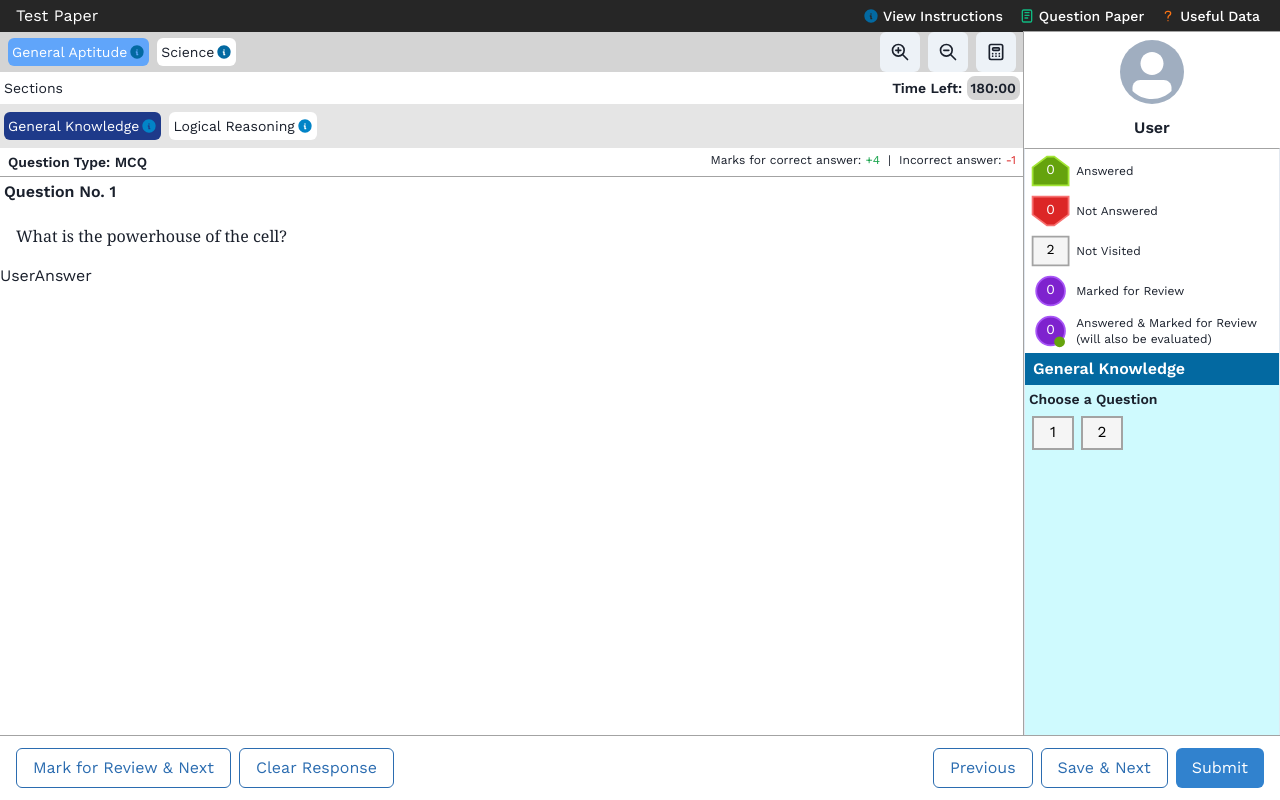
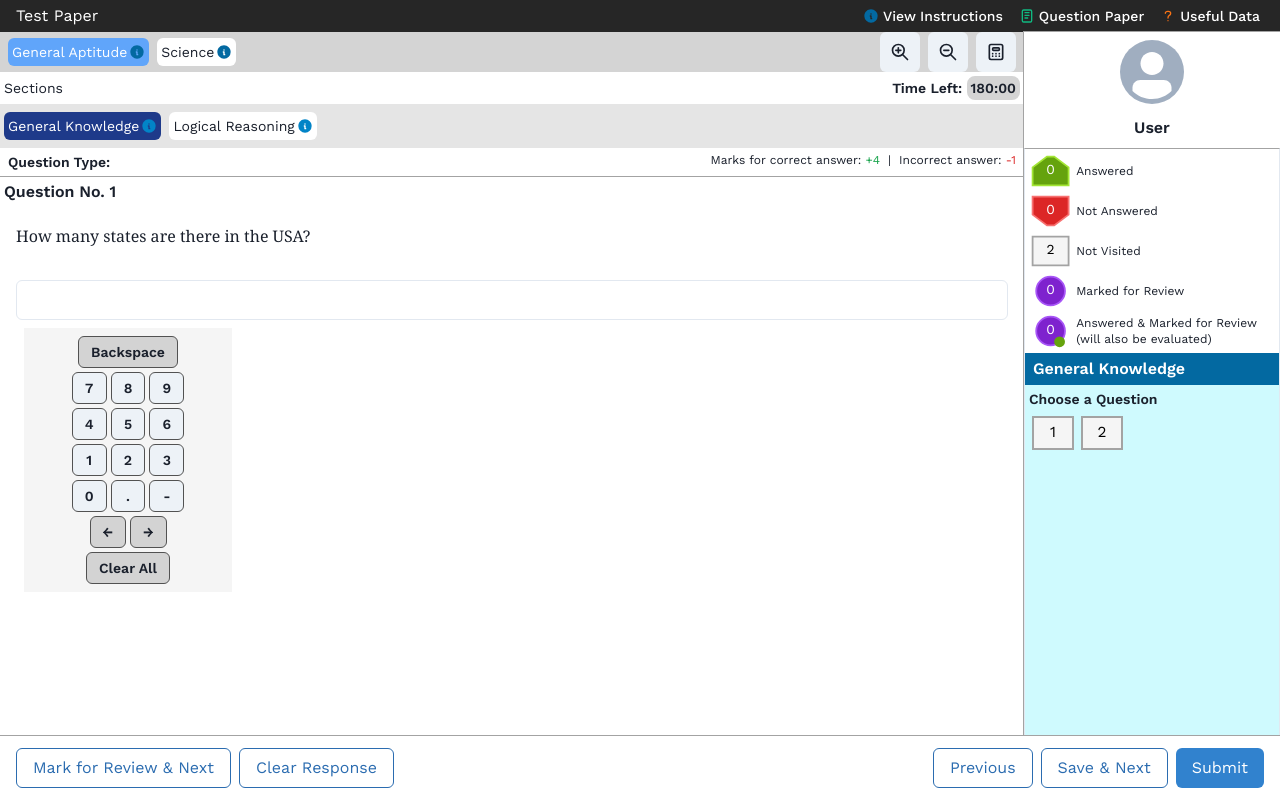
Before and after one commit to SuyashC1000/openmock, a Next.js app: page /test in a window 1280 px wide. Built offline with nearby package versions, Linux system fonts and the light colour scheme.

Commit message:
Added Dynamic User Answer Inputs + Virtual Numpad

```diff
--- a/app/formatters/getFunctions.ts
+++ b/app/formatters/getFunctions.ts
@@ -1,3 +1,4 @@
+import { TestPaper, TestPaperQuestion } from "../interface/testData";
 import {
   UserCache,
   UserCacheGroup,
@@ -16,7 +17,6 @@ export function getGroupQuestionLegend(state: UserCacheGroup): number[] {
 }
 export function getSectionQuestionLegend(state: UserCacheSection): number[] {
   let tally = [0, 0, 0, 0, 0];
-  console.log(state);
 
   state.questions.forEach((e, i) => {
     tally[e.status]++;
@@ -24,16 +24,26 @@ export function getSectionQuestionLegend(state: UserCacheSection): number[] {
   return tally;
 }
 
-export function getActiveGroup(state: UserCache): UserCacheGroup {
+export function getActiveGroupCache(state: UserCache): UserCacheGroup {
   return state.body[state.activeGroupIndex];
 }
 
-export function getActiveSection(state: UserCache): UserCacheSection {
-  const activeGroup = getActiveGroup(state);
-  return activeGroup.sections[activeGroup.activeSectionIndex];
+export function getActiveSectionCache(state: UserCache): UserCacheSection {
+  const activeGroupCache = getActiveGroupCache(state);
+  return activeGroupCache.sections[activeGroupCache.activeSectionIndex];
 }
 
-export function getActiveQuestion(state: UserCache): UserCacheQuestion {
-  const activeSection = getActiveSection(state);
-  return activeSection.questions[activeSection.qIndex];
+export function getActiveQuestionCache(state: UserCache): UserCacheQuestion {
+  const activeSectionCache = getActiveSectionCache(state);
+  return activeSectionCache.questions[activeSectionCache.qIndex];
 }
+
+export function getActiveQuestion(
+  testPaper: TestPaper,
+  state: UserCache
+): TestPaperQuestion {
+  let activeGroup = testPaper.body[state.activeGroupIndex];
+  let activeSection =
+    activeGroup.sections[getActiveGroupCache(state).activeSectionIndex];
+  return activeSection.questions[getActiveSectionCache(state).qIndex];
+}
--- a/app/interface/testData.ts
+++ b/app/interface/testData.ts
@@ -16,26 +16,26 @@ export interface TestPaper {
   [k: string]: unknown;
 }
 
-type TestPaperQuestion = {
+export interface TestPaperQuestion {
   id: string;
   qTypeName: string;
   qDataType: number[];
   markingScheme: number[][];
   question: string[];
-  options: string[][];
+  options: string[][] | null;
   tags: unknown[];
   answer: number;
   [k: string]: unknown;
-};
+}
 
-type TestPaperSection = {
+export interface TestPaperSection {
   sectionName: string;
   maxQuestions: number;
   consolidateSubject: string;
   optional: boolean;
   questions: TestPaperQuestion[];
   [k: string]: unknown;
-};
+}
 
 export interface TestPaperGroup {
   groupName: string;
--- a/app/test/QuestionView.tsx
+++ b/app/test/QuestionView.tsx
@@ -25,20 +25,27 @@ import {
   UserCacheSection,
 } from "../interface/userCache";
 import { TestProps } from "../interface/testProps";
-import { getActiveSection } from "../formatters/getFunctions";
+import {
+  getActiveQuestion,
+  getActiveSectionCache,
+} from "../formatters/getFunctions";
 import UserAnswer from "./UserAnswer";
+import { TestPaperQuestion } from "../interface/testData";
+import { log } from "console";
 
 interface MarkingSchemeProps {
-  markingScheme: [[number, number], [number, number], [number, number], ...[]];
-  qDataType: [number, number];
+  markingScheme: number[][];
+  qDataType: number[];
   qTypeName: string;
 }
 
 const QuestionView = (props: TestProps) => {
-  let activeSection: UserCacheSection = getActiveSection(props.state);
+  let activeSection: UserCacheSection = getActiveSectionCache(props.state);
 
-  let activeQuestion: UserCacheQuestion =
-    activeSection.questions[activeSection.qIndex];
+  let activeQuestion: TestPaperQuestion = getActiveQuestion(
+    props.testPaper,
+    props.state
+  );
 
   const [markdown, setMarkdown] = React.useState(
     props.testPaper.body[props.state.activeGroupIndex].sections[
@@ -150,16 +157,14 @@ const QuestionView = (props: TestProps) => {
   function QuestionInfoHeader() {
     return (
       <div className=" outline outline-1 outline-neutral-400 p-1 px-2 flex justify-between">
-        <Text className="text-sm font-semibold">Question Type: MCQ</Text>
+        <Text className="text-sm font-semibold">
+          Question Type: {activeQuestion.qTypeName}
+        </Text>
 
         <MarkingSchemeDisplay
-          markingScheme={[
-            [4, 1],
-            [-1, 1],
-            [0, 1],
-          ]}
-          qDataType={[2, 1]}
-          qTypeName="MSQ"
+          markingScheme={activeQuestion.markingScheme}
+          qDataType={activeQuestion.qDataType}
+          qTypeName={activeQuestion.qTypeName}
         />
       </div>
     );
@@ -168,7 +173,9 @@ const QuestionView = (props: TestProps) => {
   return (
     <div className="flex flex-col">
       <QuestionInfoHeader />
-      <Text className="font-semibold p-1">Question No. 1</Text>
+      <Text className="font-semibold p-1">
+        Question No. {getActiveSectionCache(props.state).qIndex + 1}
+      </Text>
       <Markdown
         className="p-4 font-serif"
         remarkPlugins={[remarkGfm, remarkMath]}
--- a/app/test/TestHeader.tsx
+++ b/app/test/TestHeader.tsx
@@ -40,7 +40,7 @@ import QuestionLegend from "../components/QuestionLegend";
 import { TestPaper } from "../interface/testData";
 import { TestProps } from "../interface/testProps";
 import {
-  getActiveGroup,
+  getActiveGroupCache,
   getGroupQuestionLegend,
   getSectionQuestionLegend,
 } from "../formatters/getFunctions";
@@ -131,7 +131,7 @@ const TestHeader = (props: TestProps) => {
   }
 
   function SectionSelect() {
-    let activeGroup: UserCacheGroup = getActiveGroup(props.state);
+    let activeGroup: UserCacheGroup = getActiveGroupCache(props.state);
 
     return (
       <div
--- a/app/test/TestMainWindow.tsx
+++ b/app/test/TestMainWindow.tsx
@@ -6,7 +6,7 @@ import { TestProps } from "../interface/testProps";
 
 const TestMainWindow = (props: TestProps) => {
   return (
-    <div className="bg-white flex-1 ">
+    <div className="bg-white flex-1 overflow-y-auto">
       <QuestionView {...props} />
     </div>
   );
--- a/app/test/TestSidebar.tsx
+++ b/app/test/TestSidebar.tsx
@@ -13,12 +13,12 @@ import {
 } from "../interface/userCache";
 import { TestProps } from "../interface/testProps";
 import {
-  getActiveSection,
+  getActiveSectionCache,
   getSectionQuestionLegend,
 } from "../formatters/getFunctions";
 
 const TestSidebar = (props: TestProps) => {
-  let activeSection: UserCacheSection = getActiveSection(props.state);
+  let activeSection: UserCacheSection = getActiveSectionCache(props.state);
 
   function SectionHeading() {
     return (
--- a/app/test/UserAnswer.tsx
+++ b/app/test/UserAnswer.tsx
@@ -1,8 +1,256 @@
 import React from "react";
 import { TestProps } from "../interface/testProps";
+import {
+  getActiveQuestion,
+  getActiveQuestionCache,
+  getActiveSectionCache,
+} from "../formatters/getFunctions";
+import { TestPaperQuestion } from "../interface/testData";
+import { UserCacheQuestion } from "../interface/userCache";
+
+import remarkGfm from "remark-gfm";
+import remarkMath from "remark-math";
+import rehypeKatex from "rehype-katex";
+import Markdown from "react-markdown";
+import {
+  Button,
+  Checkbox,
+  CheckboxGroup,
+  NumberInput,
+  NumberInputField,
+  Radio,
+  RadioGroup,
+} from "@chakra-ui/react";
+import { log } from "console";
+
+interface UserAnswerInputProps {
+  question: TestPaperQuestion;
+  state: UserCacheQuestion;
+}
 
 const UserAnswer = (props: TestProps) => {
-  return <div>UserAnswer</div>;
+  let activeQuestion = getActiveQuestion(props.testPaper, props.state);
+  let activeQuestionCache = getActiveQuestionCache(props.state);
+
+  const SingleCorrectChoices = (userAnswerInputProps: UserAnswerInputProps) => {
+    return (
+      <RadioGroup>
+        <div className="flex flex-col">
+          {userAnswerInputProps.question.options!.map((e, i) => {
+            return (
+              <Radio className="flex items-center" key={i} value={`${i}`}>
+                <Markdown
+                  className="p-4 font-serif"
+                  remarkPlugins={[remarkGfm, remarkMath]}
+                  rehypePlugins={[rehypeKatex]}
+                >
+                  {activeQuestion.options![i][props.state.currentLanguageIndex]}
+                </Markdown>
+              </Radio>
+            );
+          })}
+        </div>
+      </RadioGroup>
+    );
+  };
+  const MultipleCorrectChoices = (
+    userAnswerInputProps: UserAnswerInputProps
+  ) => {
+    return (
+      <CheckboxGroup>
+        <div className="flex flex-col">
+          {userAnswerInputProps.question.options!.map((e, i) => {
+            return (
+              <Checkbox className="flex items-center" key={i} value={`${i}`}>
+                <Markdown
+                  className="p-4 font-serif"
+                  remarkPlugins={[remarkGfm, remarkMath]}
+                  rehypePlugins={[rehypeKatex]}
+                >
+                  {activeQuestion.options![i][props.state.currentLanguageIndex]}
+                </Markdown>
+              </Checkbox>
+            );
+          })}
+        </div>
+      </CheckboxGroup>
+    );
+  };
+
+  const NumeralValue = (userAnswerInputProps: UserAnswerInputProps) => {
+    const [numInput, setNumInput] = React.useState("");
+    const [cursor, setCursor] = React.useState(0);
+
+    function numpadInput(type: number, payload: string = "") {
+      switch (type) {
+        case 0:
+          {
+            if (payload === "." && numInput.includes(".")) break;
+            let newInput = [
+              numInput.slice(0, cursor),
+              payload,
+              numInput.slice(cursor),
+            ].join("");
+            setNumInput(newInput);
+            setCursor(cursor + (newInput.length - numInput.length));
+          }
+          break;
+        case 1:
+          setNumInput("");
+          break;
+        case 2:
+          {
+            if (numInput.length == 0 || cursor == 0) break;
+            let newInput =
+              numInput.slice(0, cursor - 1) + numInput.slice(cursor);
+            setNumInput(newInput);
+            setCursor(cursor - 1);
+          }
+          break;
+        case 3:
+          {
+            if (numInput.includes("-")) {
+              setNumInput(numInput.slice(1));
+              setCursor(cursor - 1);
+            } else {
+              setNumInput("-" + numInput);
+              setCursor(cursor + 1);
+            }
+          }
+          break;
+        case 4:
+          {
+            if (payload == "left") {
+              if (cursor <= 0) break;
+              setCursor(cursor - 1);
+            }
+            if (payload == "right") {
+              if (cursor >= numInput.length) break;
+              setCursor(cursor + 1);
+            }
+          }
+          break;
+        default:
+          break;
+      }
+    }
+
+    return (
+      <div>
+        <NumberInput
+          value={numInput}
+          onChange={(e) => {
+            setCursor(cursor + (e.length - numInput.length));
+            setNumInput(e);
+          }}
+        >
+          <NumberInputField />
+          <Numpad numpadInput={numpadInput} />
+        </NumberInput>
+      </div>
+    );
+  };
+
+  const Numpad = (props: { numpadInput: Function }) => {
+    return (
+      <div className="bg-neutral-100 m-2 p-2 w-52 flex flex-col items-center gap-1">
+        <Button
+          className="border border-1 border-neutral-600"
+          size={"sm"}
+          bgColor={"lightgrey"}
+          onClick={() => props.numpadInput(2)}
+        >
+          Backspace
+        </Button>
+        <div className="grid grid-cols-3 grid-rows-4 gap-1">
+          {[7, 8, 9, 4, 5, 6, 1, 2, 3, 0].map((e, i) => {
+            return (
+              <Button
+                key={i}
+                className="border border-1 border-neutral-600"
+                size={"sm"}
+                onClick={() => props.numpadInput(0, `${e}`)}
+              >
+                {e}
+              </Button>
+            );
+          })}
+
+          <Button
+            className="border border-1 border-neutral-600"
+            size={"sm"}
+            onClick={() => props.numpadInput(0, `.`)}
+          >
+            .
+          </Button>
+          <Button
+            className="border border-1 border-neutral-600"
+            size={"sm"}
+            onClick={() => props.numpadInput(3)}
+          >
+            -
+          </Button>
+        </div>
+        <div className="flex gap-1">
+          <Button
+            className="border border-1 border-neutral-600"
+            size={"sm"}
+            bgColor={"lightgrey"}
+            onClick={() => props.numpadInput(4, "left")}
+          >
+            ←
+          </Button>
+          <Button
+            className="border border-1 border-neutral-600"
+            size={"sm"}
+            bgColor={"lightgrey"}
+            onClick={() => props.numpadInput(4, "right")}
+          >
+            →
+          </Button>
+        </div>
+        <Button
+          className="border border-1 border-neutral-600"
+          size={"sm"}
+          bgColor={"lightgrey"}
+          onClick={() => props.numpadInput(1)}
+        >
+          Clear All
+        </Button>
+      </div>
+    );
+  };
+
+  function userAnswerInput(type: number) {
+    switch (type) {
+      case 0:
+        return (
+          <SingleCorrectChoices
+            question={activeQuestion}
+            state={activeQuestionCache}
+          />
+        );
+      case 1:
+        return (
+          <MultipleCorrectChoices
+            question={activeQuestion}
+            state={activeQuestionCache}
+          />
+        );
+      case 2:
+        return (
+          <NumeralValue question={activeQuestion} state={activeQuestionCache} />
+        );
+      default:
+        break;
+    }
+  }
+
+  return (
+    <form className="m-2 p-2 flex flex-col" id="userAnswer">
+      {userAnswerInput(activeQuestion.qDataType[0])}
+    </form>
+  );
 };
 
 export default UserAnswer;
--- a/package.json
+++ b/package.json
@@ -20,6 +20,7 @@
     "autoprefixer": "10.4.19",
     "eslint": "8.57.0",
     "eslint-config-next": "14.2.3",
+    "formik": "^2.4.6",
     "framer-motion": "^11.2.9",
     "json-schema-to-typescript": "^14.0.5",
     "next": "14.2.3",
--- a/public/data/testData.json
+++ b/public/data/testData.json
@@ -22,27 +22,22 @@
           "consolidateSubject": "General Aptitude",
           "questions": [
             {
-              "id": "q123456789",
+              "id": "q123456790",
               "qTypeName": "",
-              "qDataType": [0, 4],
+              "qDataType": [2, 1],
               "markingScheme": [
                 [4, 1],
                 [-1, 1],
                 [0, 1]
               ],
-              "question": ["What is the powerhouse of the cell?"],
-              "options": [
-                ["Mitochondria"],
-                ["RNA"],
-                ["Ribosome"],
-                ["Lysosome"]
-              ],
+              "question": ["How many states are there in the USA?"],
+              "options": null,
               "tags": [],
               "answer": 0
             },
             {
-              "id": "q123456790",
-              "qTypeName": "",
+              "id": "q123456789",
+              "qTypeName": "SCQ",
               "qDataType": [0, 4],
               "markingScheme": [
                 [4, 1],
```
Also changed, not shown: app/formatters/marks.tsx (+3 -6 lines), app/test/TestBottombar.tsx (+6 -1 lines), app/test/page.tsx (+1 -4 lines), 1 other file (tests, documents, lock files or other folders).
